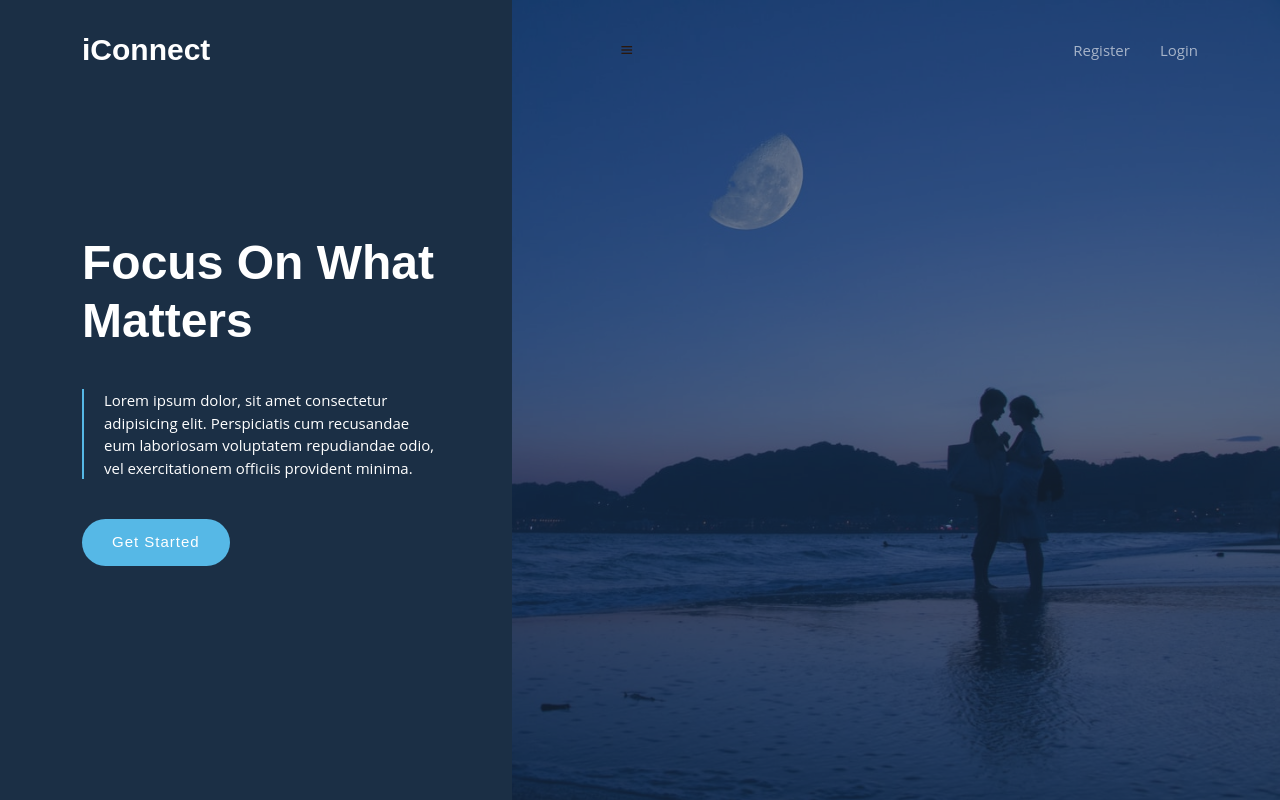
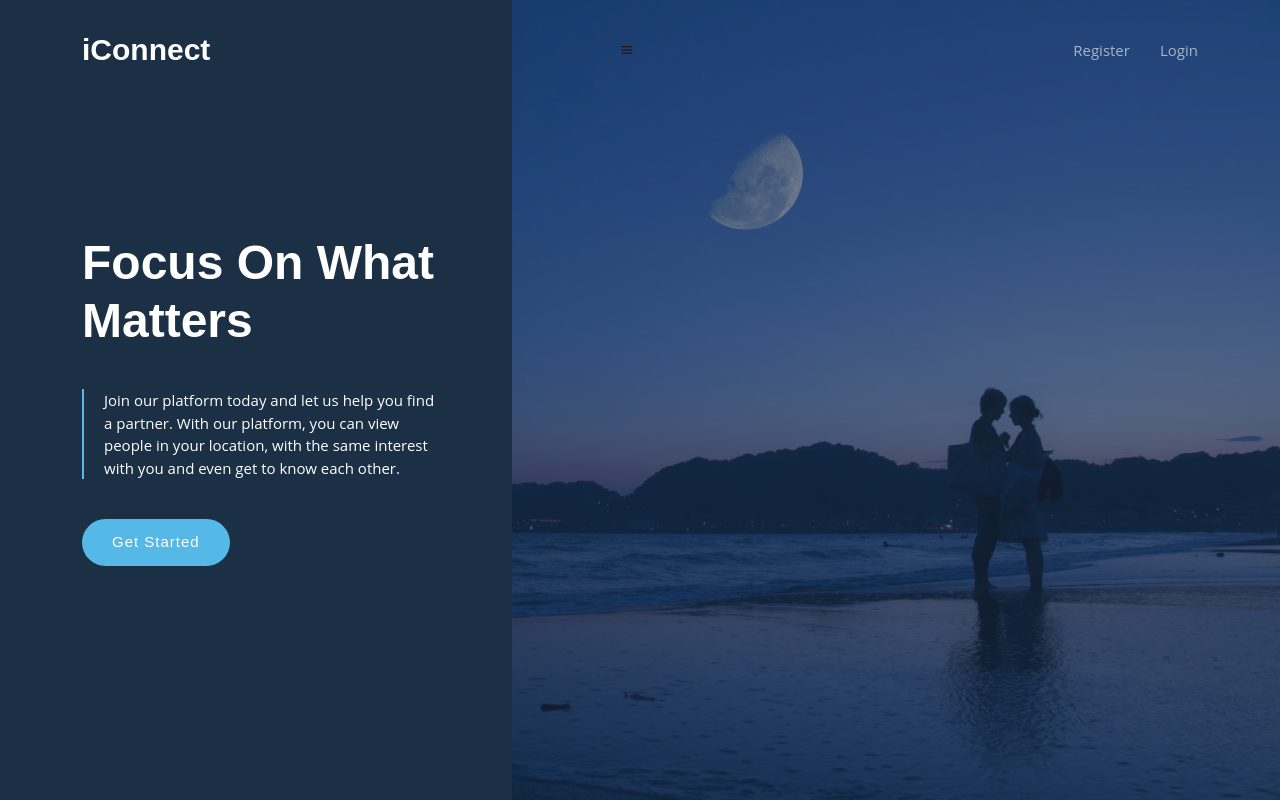
Before and after one commit to nancymwende/iConnect, a Django app: page / in a window 1280 px wide. Run offline with Django 4.2, Linux system fonts and the light colour scheme; some libraries are stand-ins or nearby versions.

Commit message:
style: index slogan

```diff
--- a/connect/templates/index.html
+++ b/connect/templates/index.html
@@ -12,8 +12,9 @@
        <div class="col-xl-4">
          <h2 data-aos="fade-up">Focus On What Matters</h2>
          <blockquote data-aos="fade-up" data-aos-delay="100">
-           <p>Lorem ipsum dolor, sit amet consectetur adipisicing elit. Perspiciatis cum recusandae eum laboriosam
-             voluptatem repudiandae odio, vel exercitationem officiis provident minima. </p>
+           <p>
+            Join our platform today and let us help you find a partner. With our platform, you can view people in your location, with the same interest with you and even get to know each other.
+           </p>
          </blockquote>
          <div class="d-flex" data-aos="fade-up" data-aos-delay="200">
            <a href="{% url 'home' %}" class="btn-get-started">Get Started</a>
```
